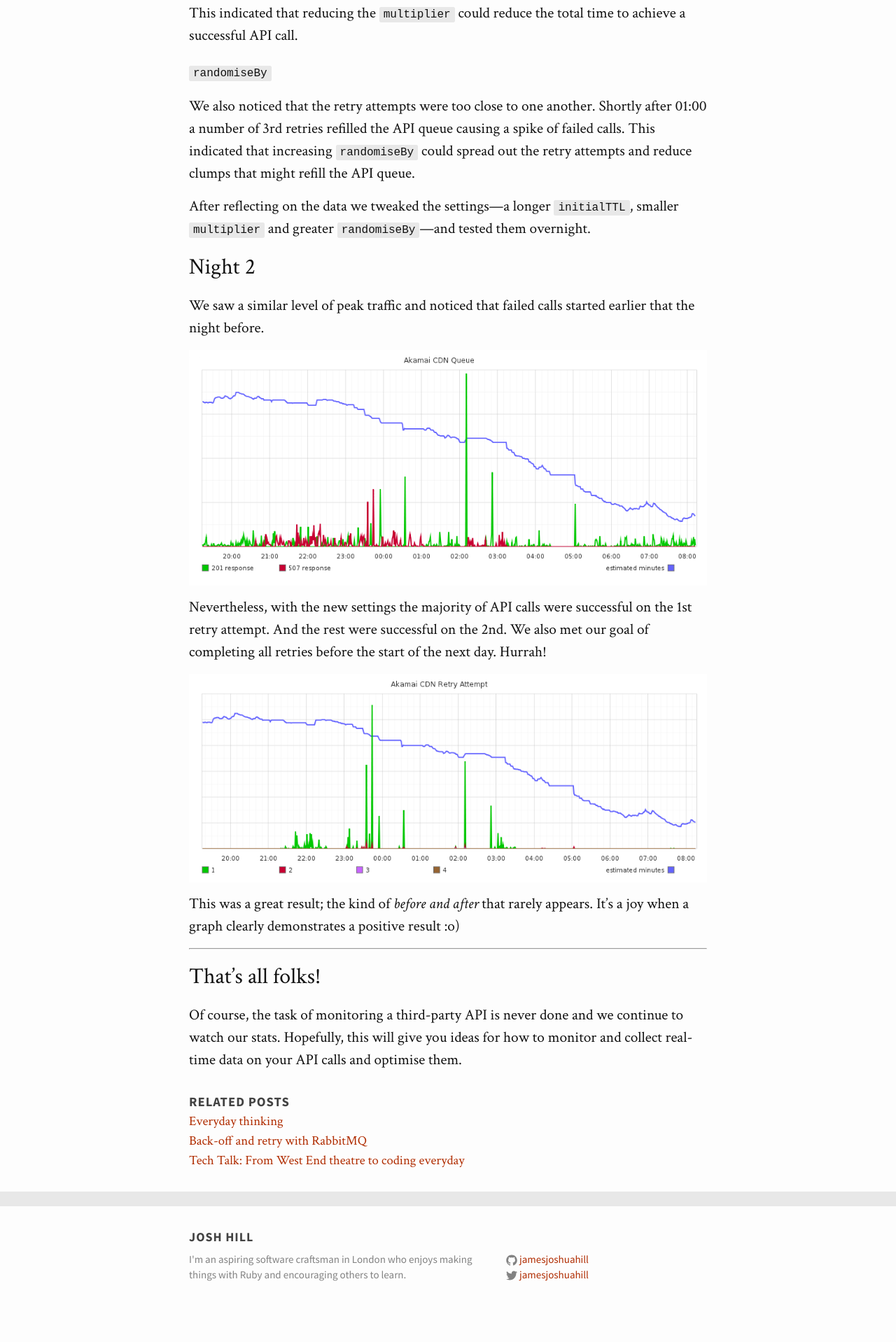
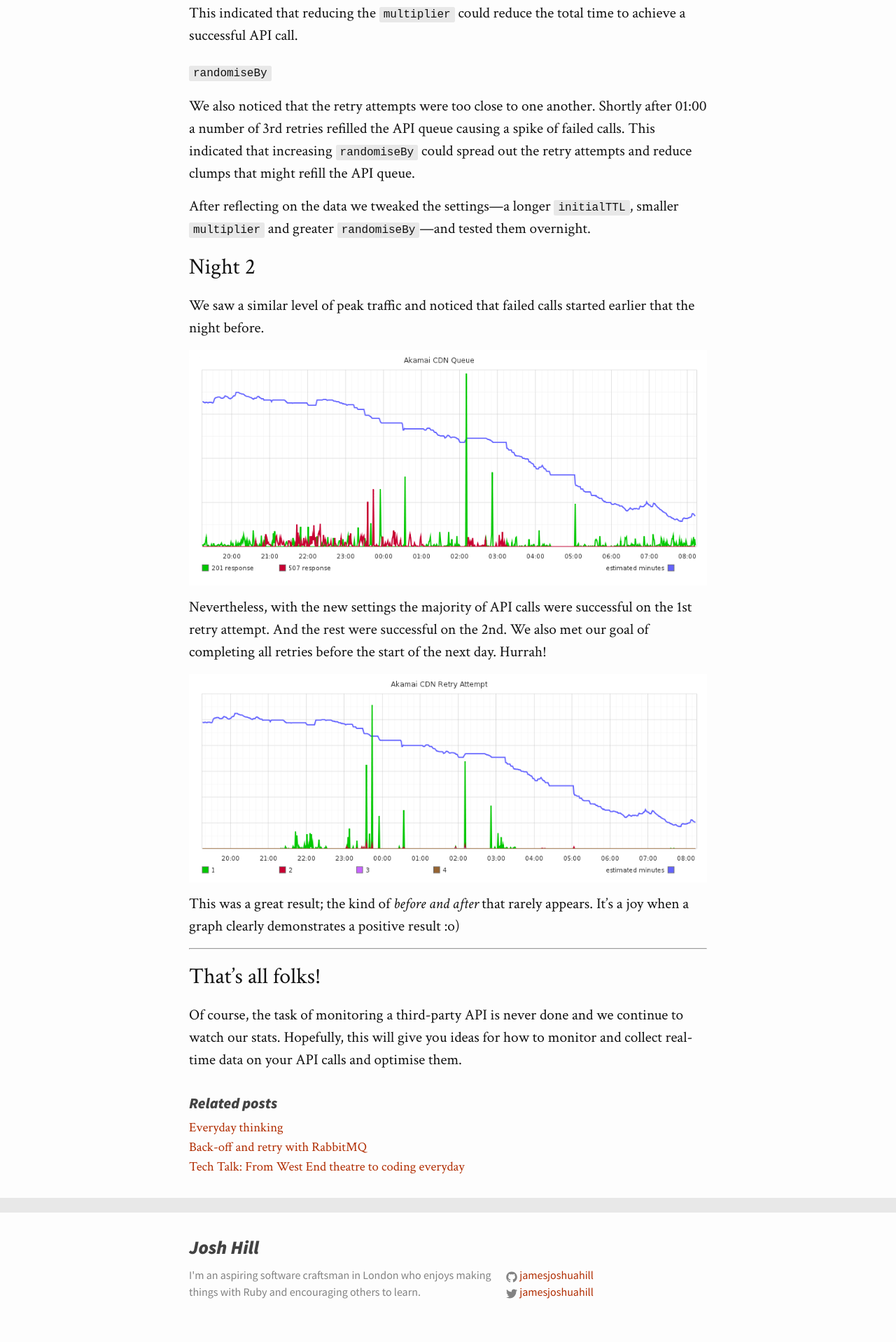
Before and after one commit to jamesjoshuahill/jamesjoshuahill.github.io, a Jekyll site: the page built from _posts/2014-07-22-optimising-calls-to-a-new-api-with-statsd-and-graphite.md, in a window 1280 px wide. Shown: the part 3588-5506 px from the top of the page at 70% size. Built offline with Jekyll 4.4.1, drawn with Linux system fonts in a browser that asks for light colours; before the commit the page ends 5482 px from its top, so only the background shows below that.

Commit message:
Use consistent title font style

```diff
--- a/_layouts/post.html
+++ b/_layouts/post.html
@@ -12,7 +12,7 @@ layout: default
     {{ content }}
   </article>
 
-  <footer class="recent-posts">
+  <footer class="related-posts">
     <h2>Related posts</h2>
     <ul>
     {% for post in site.related_posts %}
--- a/_sass/_layout.scss
+++ b/_sass/_layout.scss
@@ -116,10 +116,11 @@
 
 .footer-heading {
     color: $grey-color-dark;
-    font-size: 18px;
+    font-size: 20pt;
     font-weight: bold;
-    letter-spacing: 1px;
-    text-transform: uppercase;
+    font-style: italic;
+    // letter-spacing: 1px;
+    // text-transform: uppercase;
     margin-bottom: $spacing-unit / 4;
 }
 
@@ -130,7 +131,7 @@
 }
 
 .footer-col-wrapper {
-    font-size: 15px;
+    font-size: 12pt;
     color: $grey-color;
     margin-left: -$spacing-unit / 2;
     @extend %clearfix;
@@ -188,14 +189,13 @@
     }
 }
 
-.recent-posts {
+.related-posts {
     h2 {
         font-family: $title-font-family;
         font-weight: bold;
-        font-size: $small-font-size;
-        letter-spacing: 1px;
-        margin-bottom: 0;
-        text-transform: uppercase;
+        font-size: $base-font-size;
+        font-style: italic;
+        margin-bottom: 5px;
         color: $grey-color-dark;
     }
 
```
